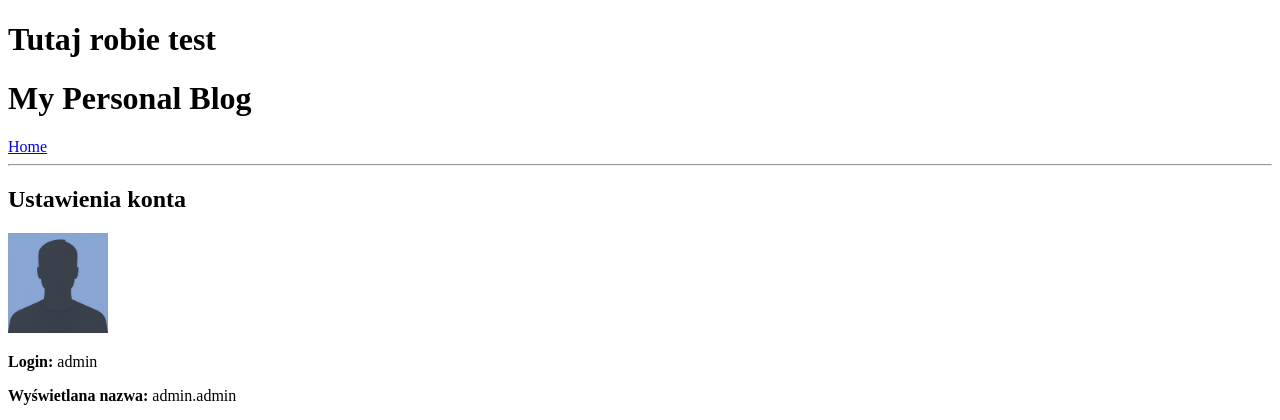
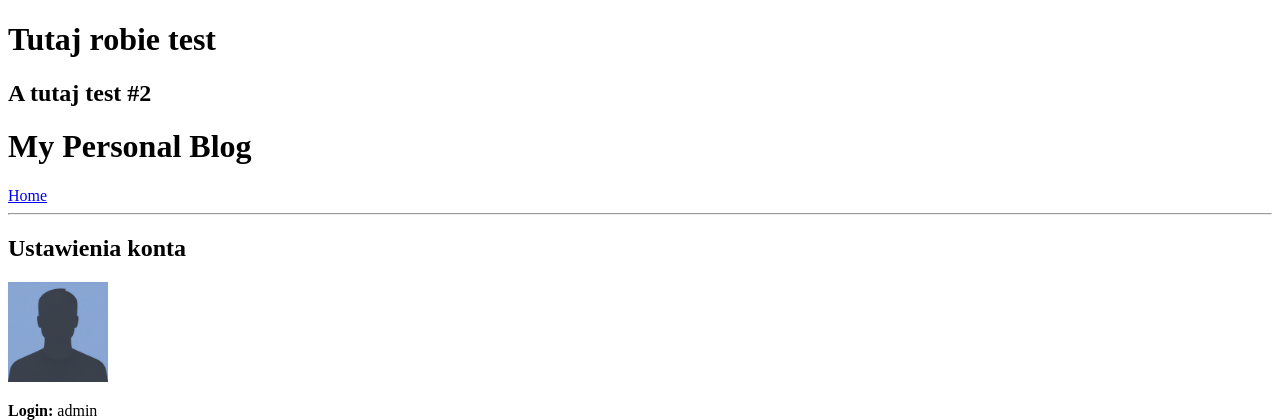
Before and after one commit to mpolan/projekt_blog, a Django app: page /accounts/settings/ in a window 1280 px wide. Shown: the top 420 px of the page. Run offline with Django 5.2, Linux system fonts and the light colour scheme; a user stored in the database is signed in; data comes from the database, SQL or seed files in the repository.

Commit message:
Update base.html - test

```diff
--- a/personal_blog/templates/base.html
+++ b/personal_blog/templates/base.html
@@ -6,6 +6,7 @@
     <meta charset="utf-8">
     <title>My Personal Blog</title>
     <h1>Tutaj robie test</h1>
+    <h2>A tutaj test #2</h2>
     {% comment %} <link rel="stylesheet" href="https://cdn.simplecss.org/simple.min.css"> {% endcomment %}
 </head>
 <body>
```
